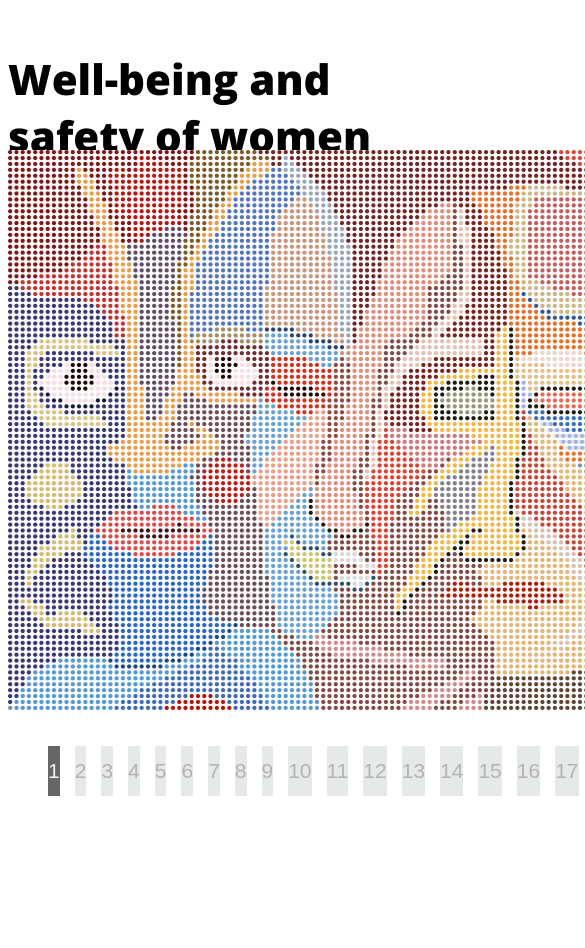
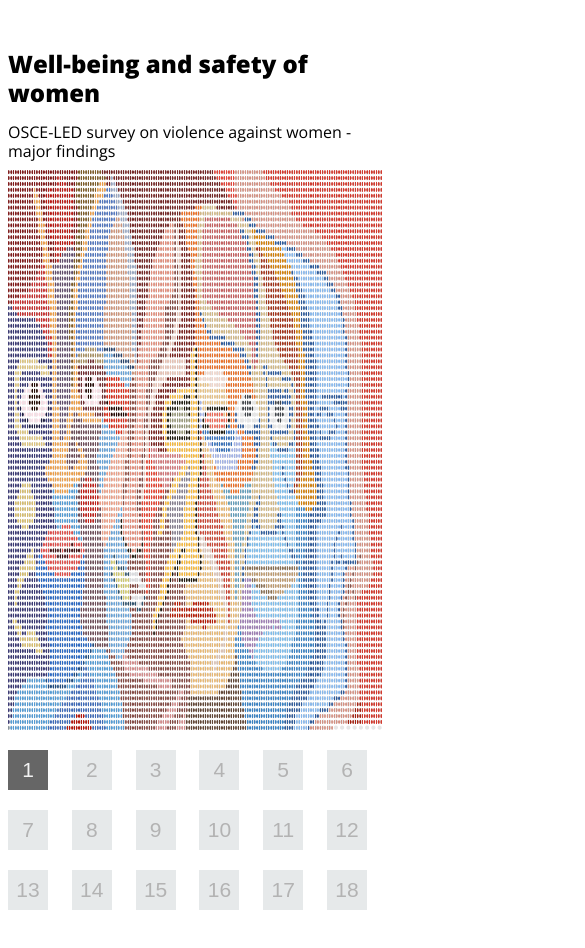
Before and after one commit to atlo/osce, a plain HTML site: page index.html in a window 390 px wide. Shown: the top 948 px of the page, 585 px wide, since content can reach past the window. Before the commit the page ends 846 px from the top, so only its background shows below. Drawn offline with nearby package versions, Linux system fonts and the light colour scheme.

Commit message:
style fixes, mostly mobile improvements, scoping added

```diff
--- a/style.css
+++ b/style.css
@@ -1,85 +1,111 @@
-*,
-*:before,
-*:after {
+#atlo *,
+#atlo *:before,
+#atlo *:after {
   box-sizing: border-box;
 }
 
-body {
-  font-family: 'Open Sans', sans-serif;
+#atlo ol, #atlo ul {
+	list-style: none;
+}
+#atlo blockquote, #atlo q {
+	quotes: none;
+}
+#atlo blockquote:before, #atlo blockquote:after,
+#atlo q:before, #atlo q:after {
+	content: '';
+	content: none;
+}
+#atlo table {
+	border-collapse: collapse;
+	border-spacing: 0;
 }
 
-ul {
-  list-style-type: none;
+#atlo {
+  font-family: 'Open Sans', sans-serif;
+  line-height: 1.2;
 }
 
-button {
+#atlo ul {
+  margin: 0;
+  list-style: none;
+  padding: 0;
+}
+
+#atlo button {
   background: none;
   border: 0;
   cursor: pointer;
 }
 
-.container {
+#atlo p {
+  margin: 0;
+}
+
+#atlo.container {
   max-width: 1000px;
   width: 100%;
   margin: 50px auto;
 }
 
-.inline {
+#atlo .inline {
   display: flex;
+  flex-wrap: wrap;
+  justify-content: space-between;
 }
 
-.hero {
-  height: 100px;
+#atlo .hero {
+  min-height: 120px;
+  padding-bottom: 5px;
 }
 
-.hero h1 {
+#atlo .hero h1 {
   margin-bottom: 15px;
   font-size: 42px;
 }
 
-.description {
+#atlo .description {
   font-size: 18px;
 }
 
-.info-graph-container {
+#atlo .info-graph-container {
   position: relative;
-  width: 1000px;
+  width: 100%;
   height: 560px;
 }
 
-.background,
-.background-image,
-.rectangle,
-.text,
-.rectangle li {
+#atlo .background,
+#atlo .background-image,
+#atlo .rectangle,
+#atlo .text,
+#atlo .rectangle li {
   position: absolute;
 }
 
-.background,
-.background-image,
-.rectangle,
-.text {
+#atlo .background,
+#atlo .background-image,
+#atlo .rectangle,
+#atlo .text {
   width: 100%;
   height: 100%;
 }
 
-.rectangle li {
+#atlo .rectangle li {
   width: 0;
   height: 100%;
 }
 
-.rectangle,
-.rectangle li,
-.text li {
+#atlo .rectangle,
+#atlo .rectangle li,
+#atlo .text li {
   transition: all ease-in-out .8s;
 }
 
-.background {
+#atlo .background {
   z-index: 4;
   background: url('images/bg.png') no-repeat;
 }
 
-.background-image {
+#atlo .background-image {
   position: absolute;
   z-index: 5;
   width: 100%;
@@ -88,25 +114,25 @@ button {
   transition: all ease-in-out .8s;
 }
 
-.background-image .front {
+#atlo .background-image .front {
   overflow: 1px;
 }
 
-.rectangle {
+#atlo .rectangle {
   z-index: 1;
 }
 
-.rectangle.base {
+#atlo .rectangle.base {
   z-index: 2;
   width: 100%;
   background: #e6e6e6;
 }
 
-.rectangle.active {
+#atlo .rectangle.active {
   z-index: 3;
 }
 
-.text {
+#atlo .text {
   z-index: 5;
   left: 0;
   font-family: 'Open Sans';
@@ -114,7 +140,7 @@ button {
   font-weight: bold;
 }
 
-.text li {
+#atlo .text li {
   position: absolute;
   top: 5%;
   left: 0;
@@ -123,9 +149,9 @@ button {
   padding: 5px;
 }
 
-.pagination button {
-  height: 50px;
-  width: 50px;
+#atlo .pagination button {
+  height: 40px;
+  width: 40px;
   margin-top: 20px;
   margin-right: 15px;
   background: #e6e9ea;
@@ -136,11 +162,47 @@ button {
   transition: all .3s;
 }
 
-.pagination button.active {
+#atlo .pagination button.active {
   background: #666666;
   color: #f2f2f2;
 }
 
-.pagination button svg {
+#atlo .pagination button svg {
   transition: all .3s;
 }
+
+@media (max-width: 999px) {
+  #atlo .hero h1 {
+    font-size: 36px;
+  }
+
+  #atlo .description {
+    font-size: 16px;
+  }
+
+  #atlo .text {
+    font-size: 42px;
+  }
+}
+
+@media (max-width: 576px) {
+  #atlo .hero {
+    min-height: 120px;
+  }
+
+  #atlo .hero h1 {
+    font-size: 24px;
+  }
+
+  #atlo .description {
+    font-size: 13px;
+  }
+
+  #atlo .text {
+    font-size: 24px;
+  }
+
+  #atlo .text li {
+    margin-left: 0;
+  }
+}
```
